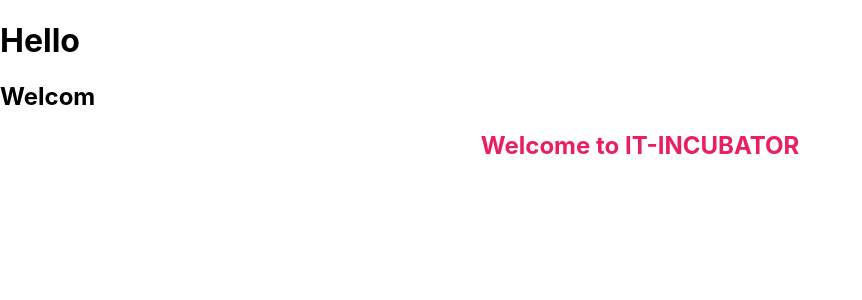
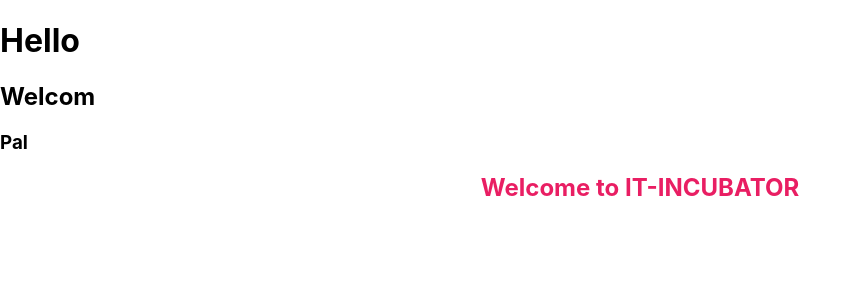
Before and after one commit to Dmitry-Poltaradnev/creative-design-agency-react, a React app: page / in a window 1280 px wide. Shown: the top 300 px of the page, without its empty margins (0-862 px from the left). Built offline with nearby package versions, Linux system fonts and the light colour scheme.

Commit message:
feat: add h3

```diff
--- a/src/App.tsx
+++ b/src/App.tsx
@@ -7,6 +7,7 @@
         <div className="App">
             <h1>Hello</h1>
             <h2>Welcom</h2>
+            <h3>Pal</h3>
             <Title>Welcome to IT-INCUBATOR</Title>
         </div>
     );
```
